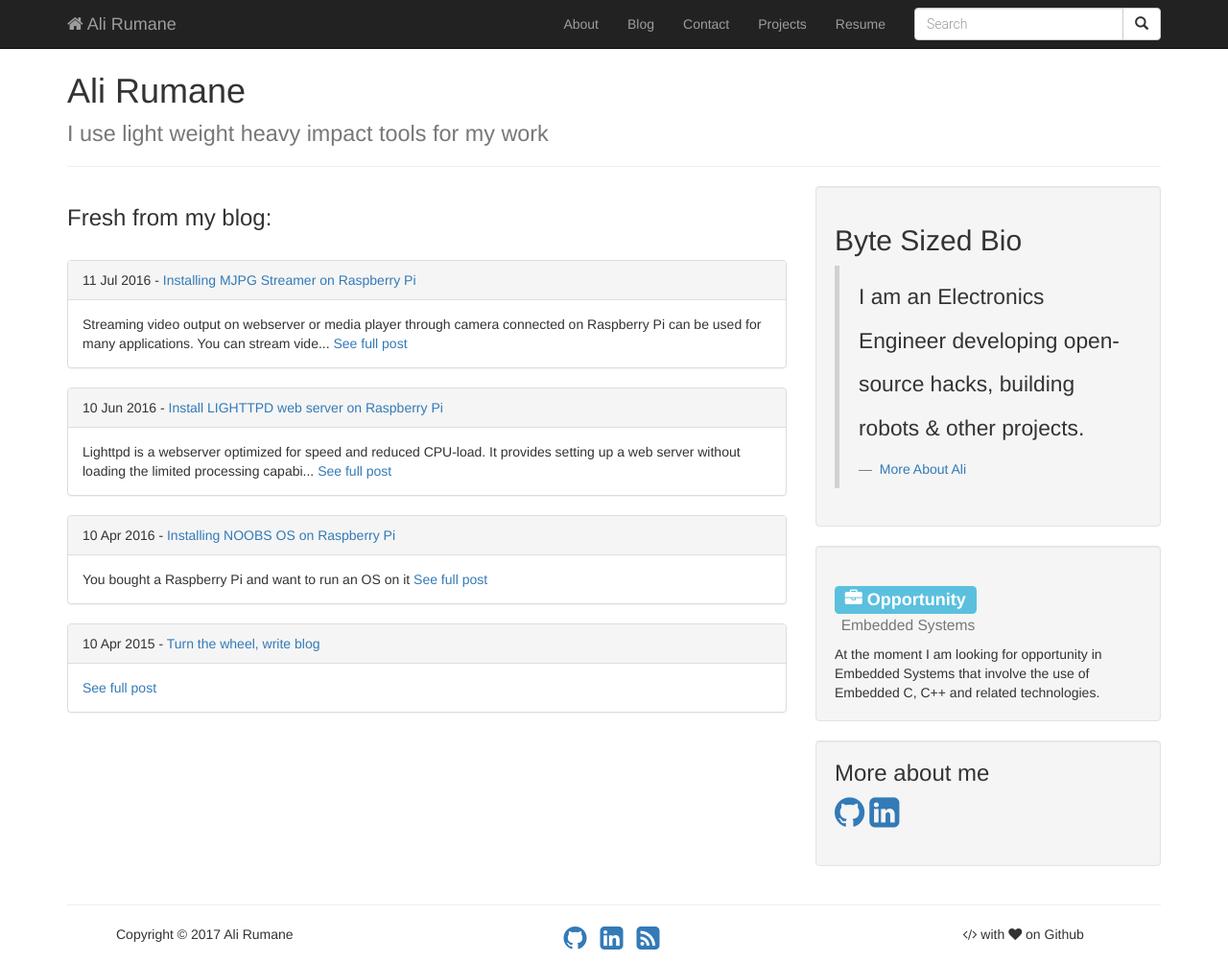
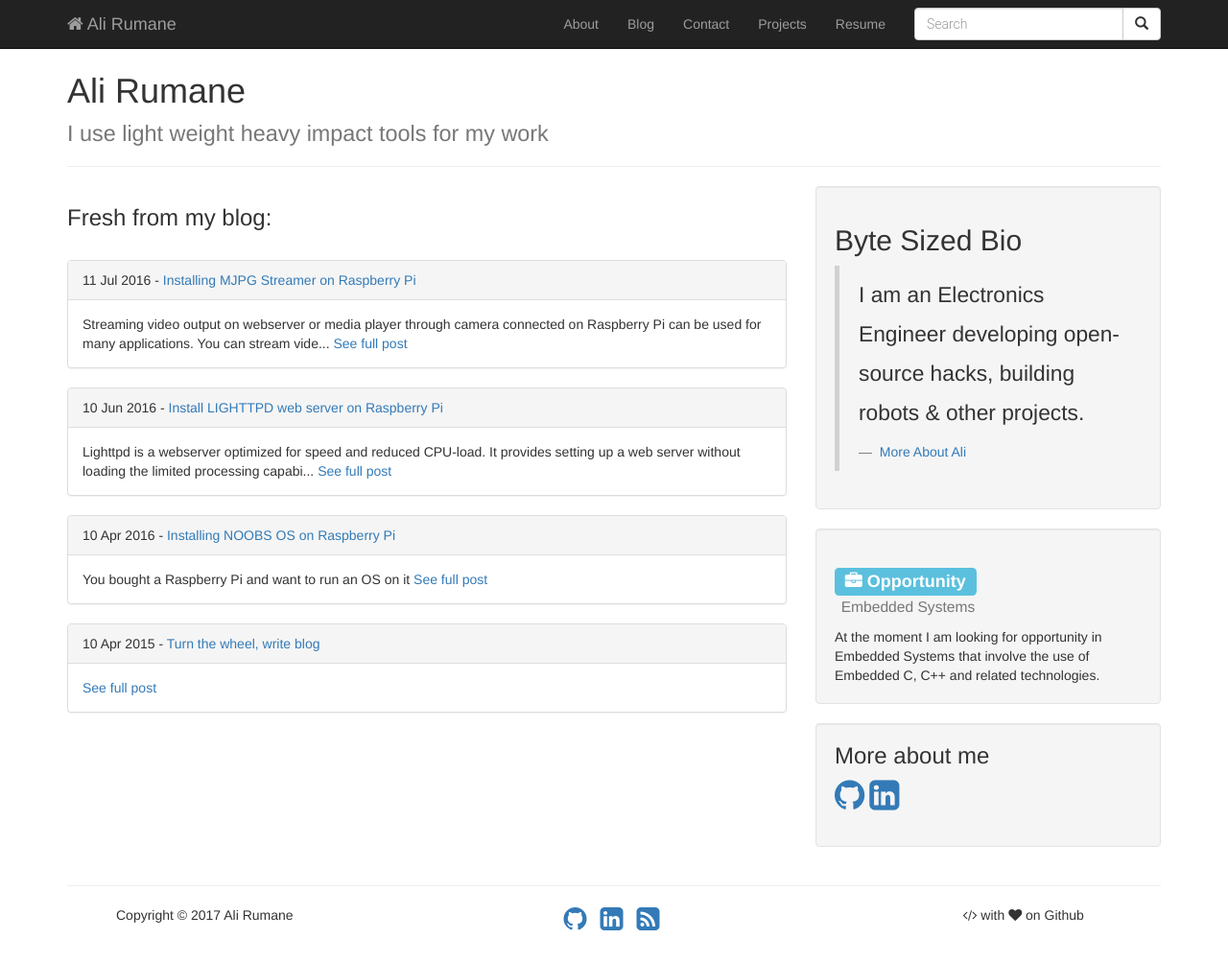
Before and after one commit to alirumane/ali-backup, a Jekyll site: the page built from index.md, in a window 1280 px wide and 1003 px high. Shown: the whole window at 96% size. Built offline with Jekyll 4.4.1, drawn with Linux system fonts in a browser that asks for light colours.

Commit message:
Update style.css

```diff
--- a/assets/themes/bootstrap/css/style.css
+++ b/assets/themes/bootstrap/css/style.css
@@ -1,6 +1,6 @@
 
 p {
- font-size: 1.3em; line-height: 2em;
+ font-size: 1.3em; line-height: 1.8em;
  }
 
 /* navbar-fixed-top */
```
